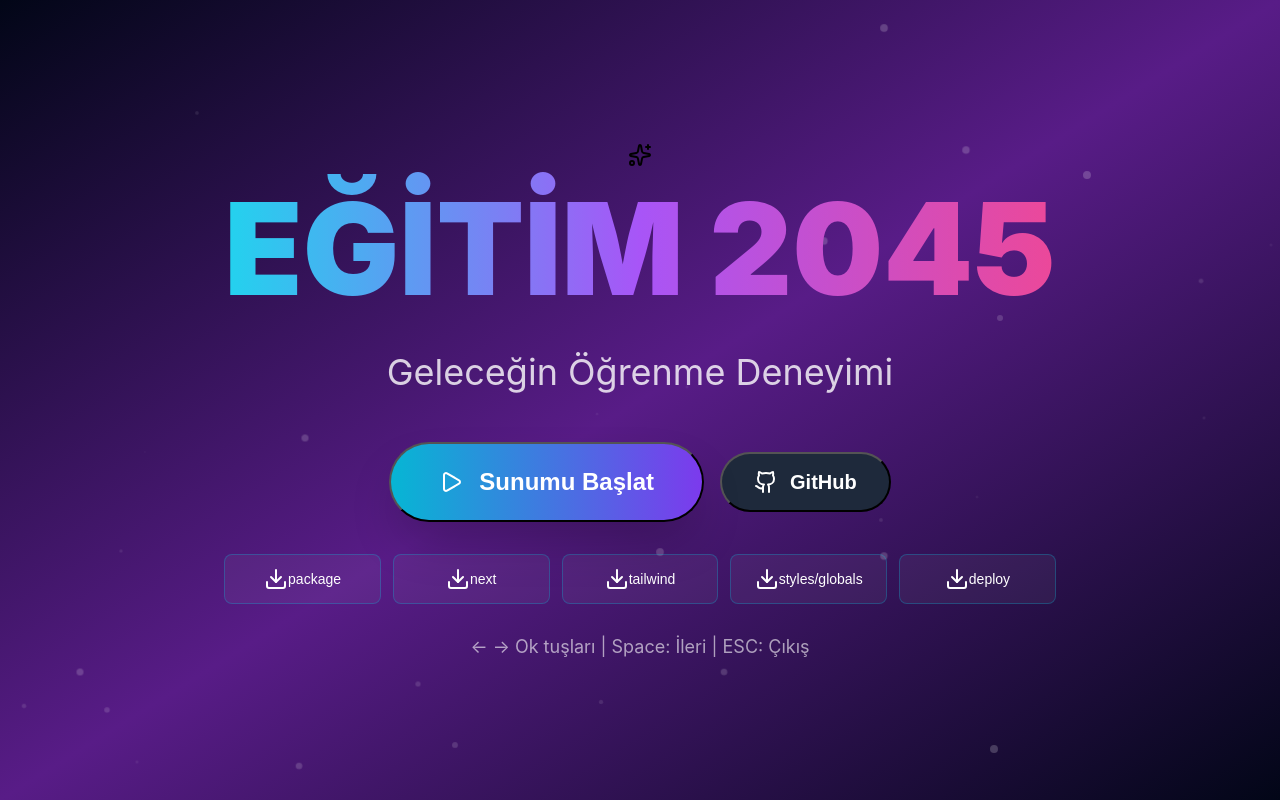
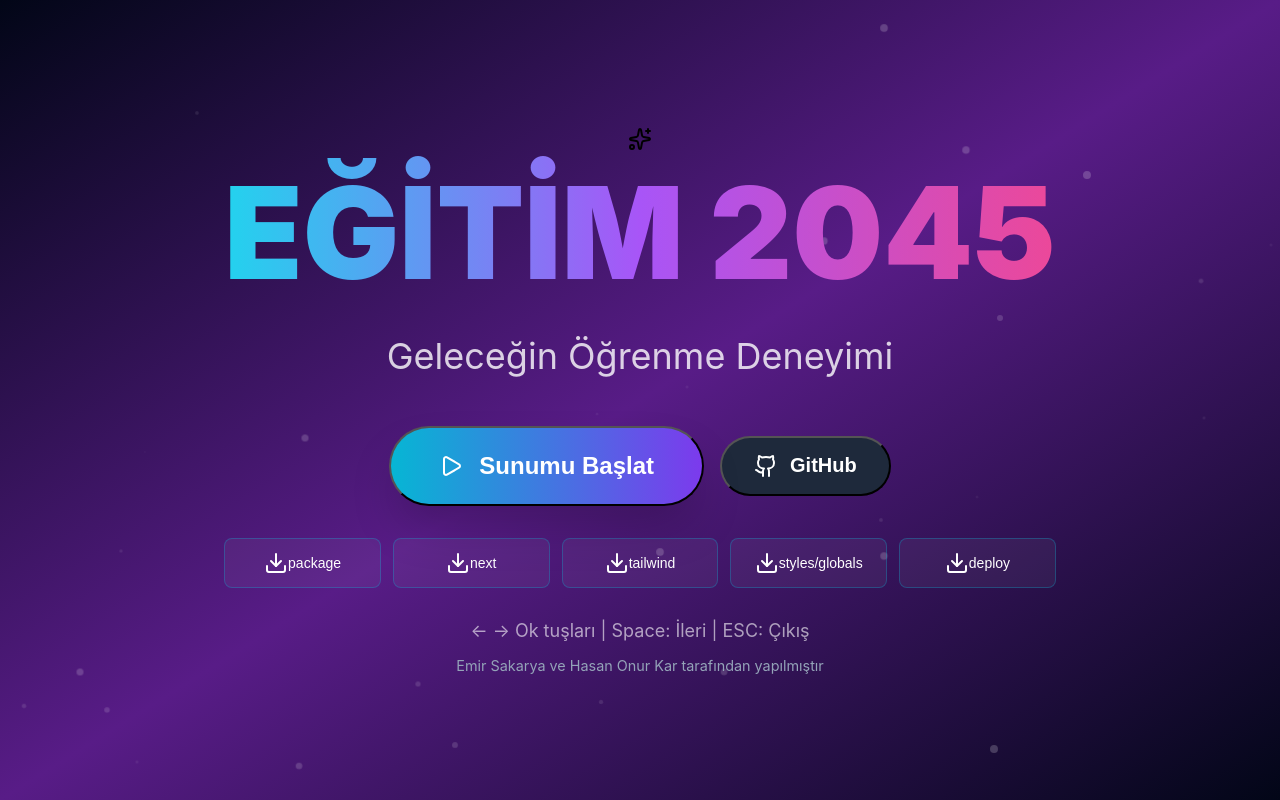
Before and after one commit to iWeslax83/things-in-2045, a Next.js app: page /education-2045/ in a window 1280 px wide. Built offline with nearby package versions, Linux system fonts and the light colour scheme.

Commit message:
Add credit line for Emir Sakarya and Hasan Onur Kar

```diff
--- a/app/page.tsx
+++ b/app/page.tsx
@@ -464,6 +464,20 @@ const StartScreen = ({
         >
           ← → Ok tuşları | Space: İleri | ESC: Çıkış
         </p>
+
+        <p
+          className="credits"
+          style={{
+            opacity: mounted ? 1 : 0,
+            transition: 'opacity 0.8s ease-out 2.0s',
+            fontSize: '0.9rem',
+            color: '#94a3b8',
+            marginTop: '1rem',
+            textAlign: 'center'
+          }}
+        >
+          Emir Sakarya ve Hasan Onur Kar tarafından yapılmıştır
+        </p>
       </div>
     </div>
   );
```
